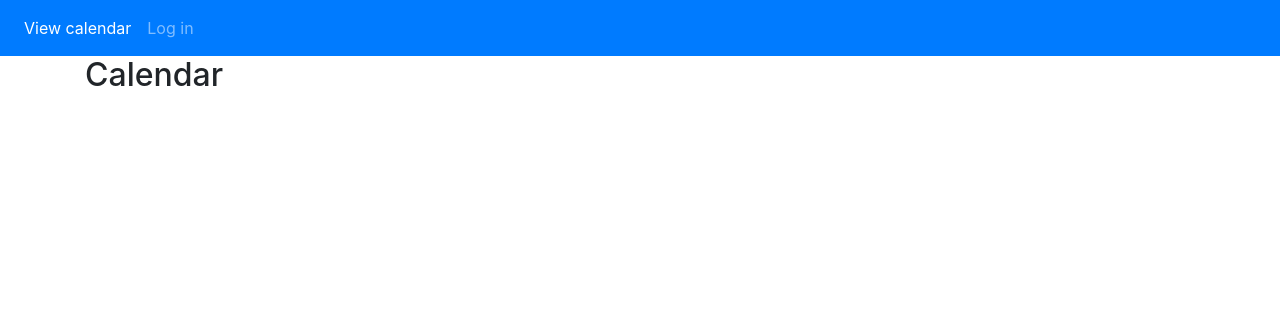
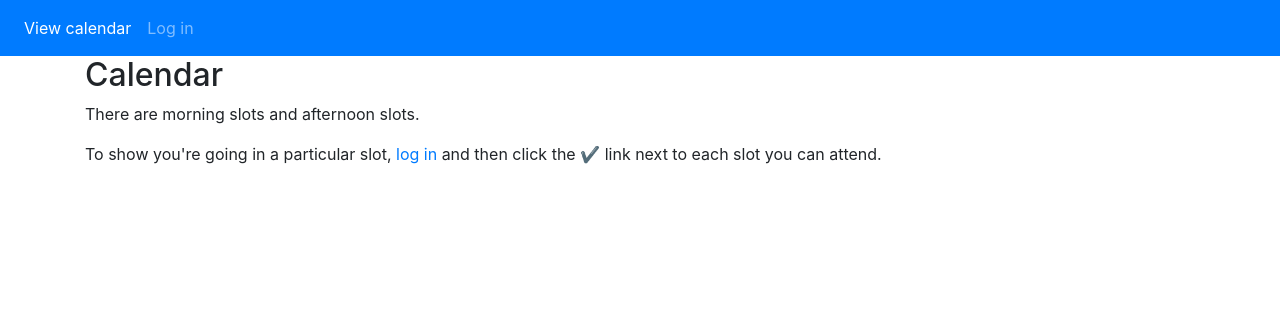
Before and after one commit to sebbacon/visitingschedule, a Django app: page /events/ in a window 1280 px wide. Shown: the top 316 px of the page. Run offline with Django 3.2, Linux system fonts and the light colour scheme; data that the repository does not hold is empty; some libraries are stand-ins or nearby versions.

Commit message:
Layout and wording tweaks

```diff
--- a/frontend/static/main.css
+++ b/frontend/static/main.css
@@ -31,6 +31,10 @@
   color: red;
 }
 
+.add {
+  color: green;
+}
+
 .full .bullet {
   color: green;
 }
--- a/templates/frontend/event_list.html
+++ b/templates/frontend/event_list.html
@@ -1,6 +1,8 @@
 {% extends "base.html" %}
 {% block content %}
 <h2>Calendar</h2>
+<p>There are morning slots and afternoon slots.</p>
+<p>To show you're going in a particular slot, <a href="{% url 'helper-list' %}">log in</a> and then click the <span class="add">✔</span> link next to each slot you can attend.</p>
 <div class="row">
   {% for morning_event in object_list %}
   <div class="date col-sm {{morning_event.klasses}}">
@@ -17,8 +19,8 @@
             <br>
           {% endfor %}
 
-         {% if LOGGED_IN_HELPER not in event.helpers.all %}
-            <a href="{% url 'event-claim' pk=event.pk %}">go</a>
+         {% if LOGGED_IN_HELPER and LOGGED_IN_HELPER not in event.helpers.all %}
+            <a href="{% url 'event-claim' pk=event.pk %}"><span class="add">✔</span></a>
          {% endif %}
       </dd>
       </dl>
--- a/templates/frontend/event_list_schedule.html
+++ b/templates/frontend/event_list_schedule.html
@@ -1,7 +1,7 @@
 {% extends "base.html" %}
 
 {% block content %}
-<h2>Schedule for {{ username }}</h2>
+<h2>Schedule for {{ HELPER.name }}</h2>
 {% if object_list %}
   <ul>
     {% for event in object_list %}
```
